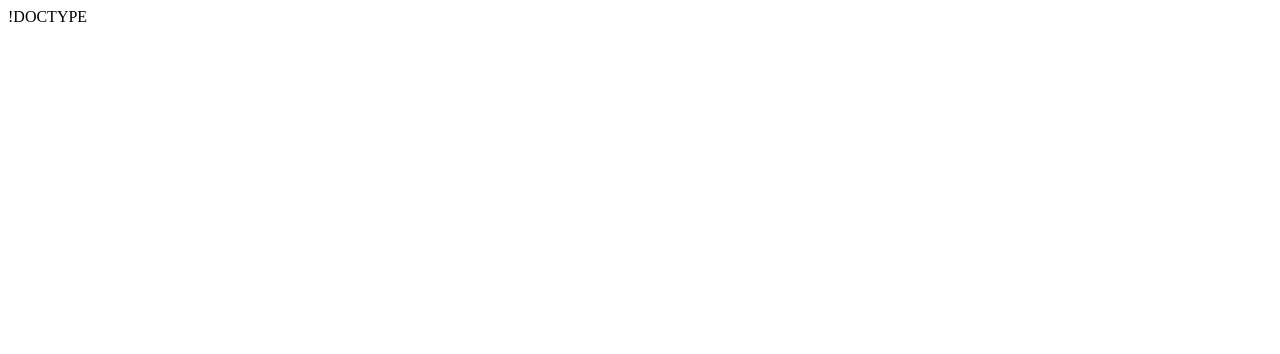
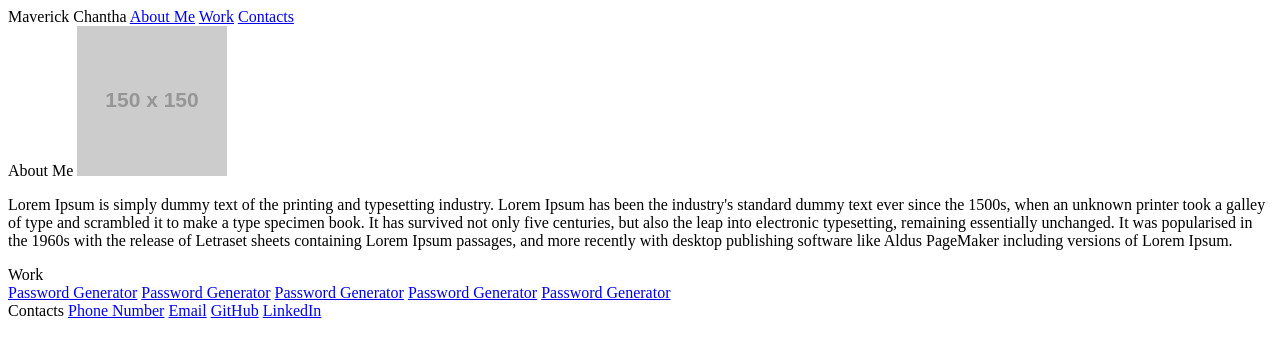
Before and after one commit to MaverickjC/MavPortfolio, a plain HTML site: page index.html in a window 1280 px wide. Drawn offline with Linux system fonts and the light colour scheme; placeholder pictures from the web are drawn by us.

Commit message:
Added sections to portfolio Page

```diff
--- a/index.html
+++ b/index.html
@@ -1,3 +1,37 @@
-!DOCTYPE <html>
+<!DOCTYPE html>
+<html lang="en">
+<head>
+    <meta charset="UTF-8">
+    <meta http-equiv="X-UA-Compatible" content="IE=edge">
+    <meta name="viewport" content="width=device-width, initial-scale=1.0">
+    <title>Document</title>
+</head>
+<body>
+    <nav>Maverick Chantha
+        <a href="#">About Me</a>
+        <a href="#">Work</a>
+        <a href="#">Contacts</a>
+    </nav>
+    <section>About Me
+        <img src="https://via.placeholder.com/150">
+        <p>Lorem Ipsum is simply dummy text of the printing and typesetting industry. Lorem Ipsum has been the industry's standard dummy text ever since the 1500s, when an unknown printer took a galley of type and scrambled it to make a type specimen book. It has survived not only five centuries, but also the leap into electronic typesetting, remaining essentially unchanged. It was popularised in the 1960s with the release of Letraset sheets containing Lorem Ipsum passages, and more recently with desktop publishing software like Aldus PageMaker including versions of Lorem Ipsum.</p>
+    </section>
+    <section>Work
+        <div>
+            <a href="#">Password Generator</a>
+            <a href="#">Password Generator</a>
+            <a href="#">Password Generator</a>
+            <a href="#">Password Generator</a>
+            <a href="#">Password Generator</a>
 
+        </div>
+
+    </section>
+    <section>Contacts
+        <a href="#">Phone Number</a>
+        <a href="#">Email</a>
+        <a href="#">GitHub</a>
+        <a href="#">LinkedIn</a>
+    </section>
+</body>
 </html>
```
